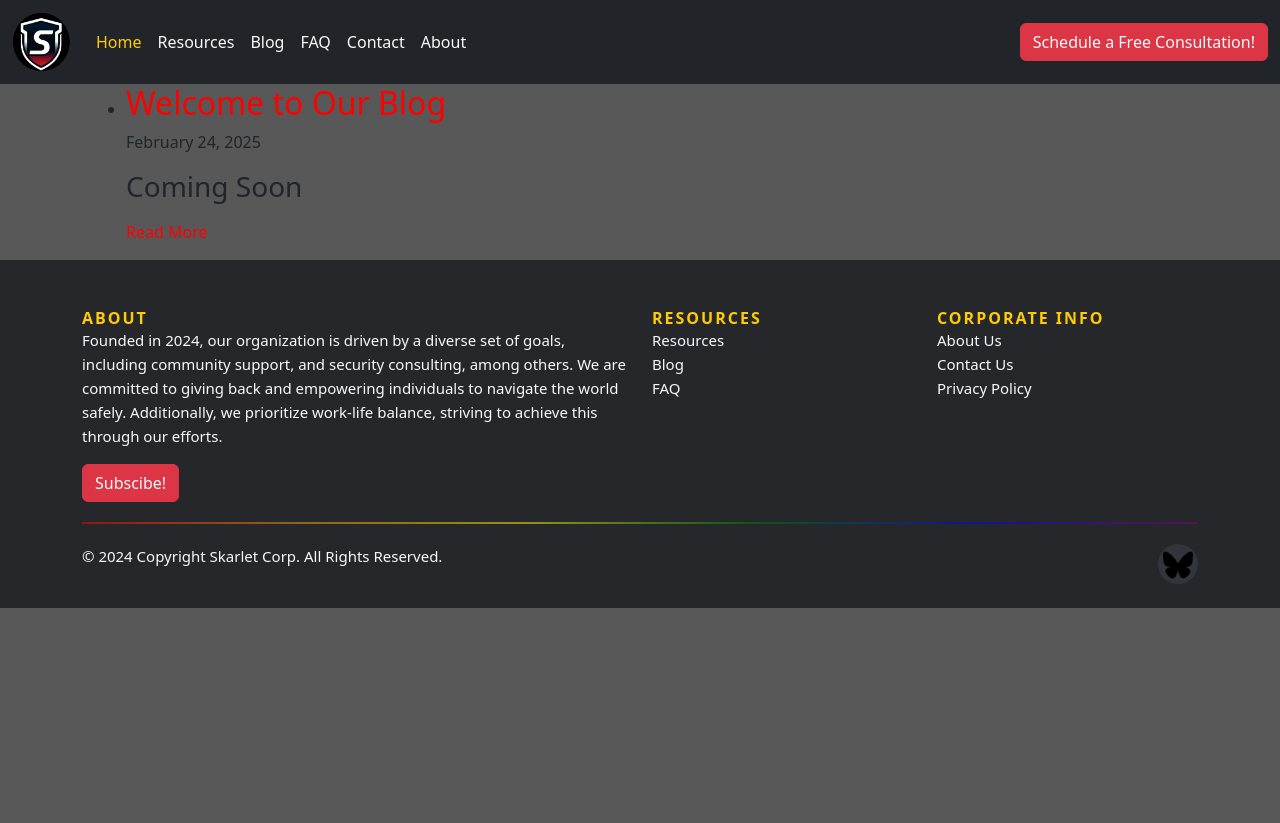
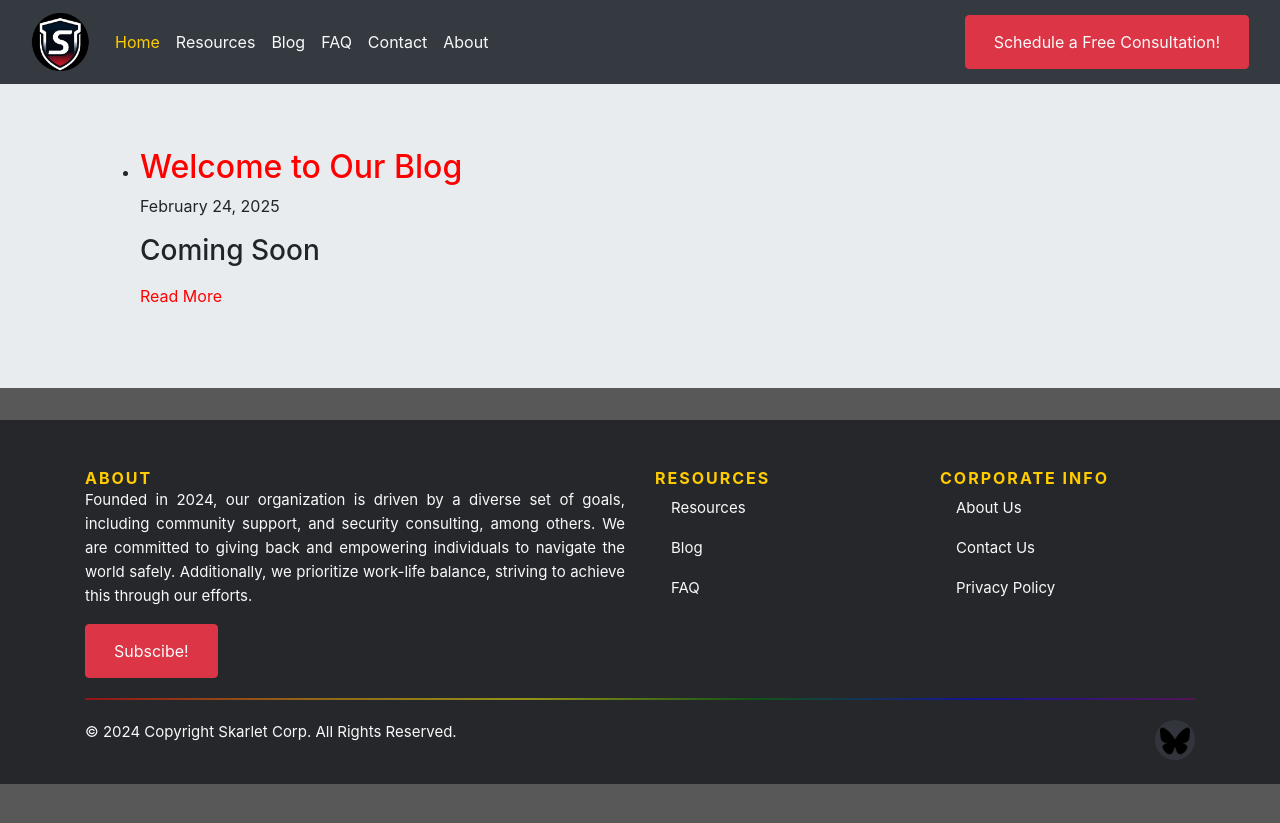
Before and after one commit to SkarletTeam/skarlet, a Jekyll site: the page built from blog.md, in a window 1280 px wide. Shown: the top 823 px of the page. Built offline with Jekyll 4.4.1, drawn with Linux system fonts in a browser that asks for light colours; a style sheet for code colours, icons or effects is not loaded.

Commit message:
Update header.html

```diff
--- a/_includes/header.html
+++ b/_includes/header.html
@@ -1,9 +1,9 @@
 <!-- _includes/header.html -->
 <header>
-		<link href="https://cdn.jsdelivr.net/npm/bootstrap@5.3.0/dist/css/bootstrap.min.css" rel="stylesheet" integrity="sha384-TX8t27EcRE3e/ihU7ZmQxaewp3pOaJseDhwLUogdGMO8DaU/mmdXfcDsrCz5nsA9" crossorigin="anonymous">
-		<script src="https://cdn.jsdelivr.net/npm/bootstrap@5.3.0/dist/js/bootstrap.bundle.min.js" integrity="sha384-QxDq9SngRV5xjt65tZZ8DJd0/hyC5xVjpUMzTxRgojfpEy69BLlEq1sI5kYy8efF" crossorigin="anonymous"></script>
 
-
+        <script src="https://cdn.jsdelivr.net/npm/bootstrap@4.6.2/dist/js/bootstrap.bundle.min.js" integrity="sha384-Fy6S3B9q64WdZWQUiU+q4/2Lc9npb8tCaSX9FK7E8HnRr0Jz8D6OP9dO5Vg3Q9ct" crossorigin="anonymous"></script>
+		<link rel="stylesheet" type="text/css" href="https://cdn.jsdelivr.net/npm/bootstrap@4.6.2/dist/css/bootstrap.min.css" integrity="sha384-xOolHFLEh07PJGoPkLv1IbcEPTNtaed2xpHsD9ESMhqIYd0nLMwNLD69Npy4HI+N" crossorigin="anonymous">
+		<script src="https://cdn.jsdelivr.net/npm/bootstrap@5.3.0/dist/js/bootstrap.bundle.min.js"></script>
 		<link rel="stylesheet" type="text/css" href="/css/style.css">
 
 <script>
```
